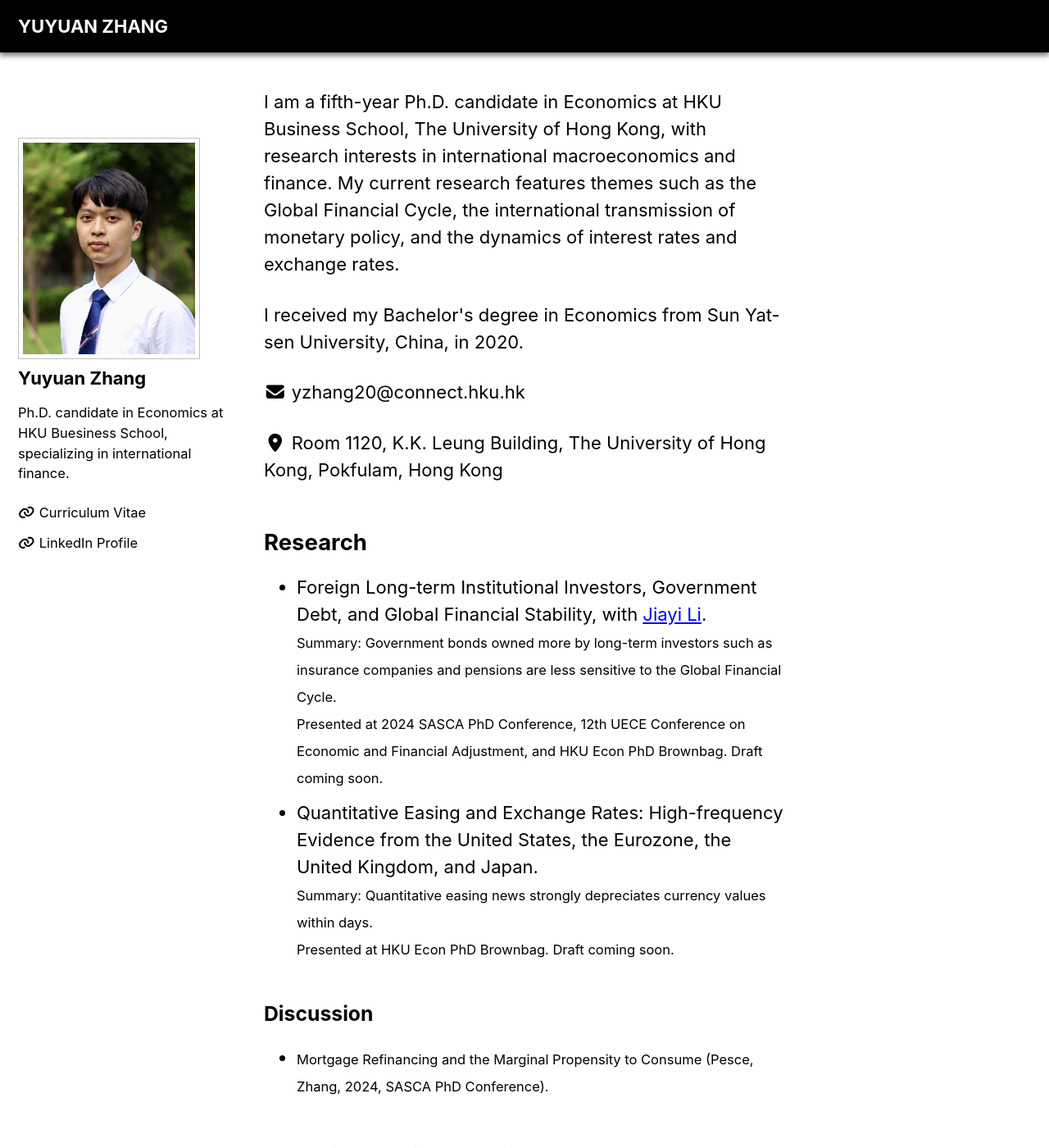
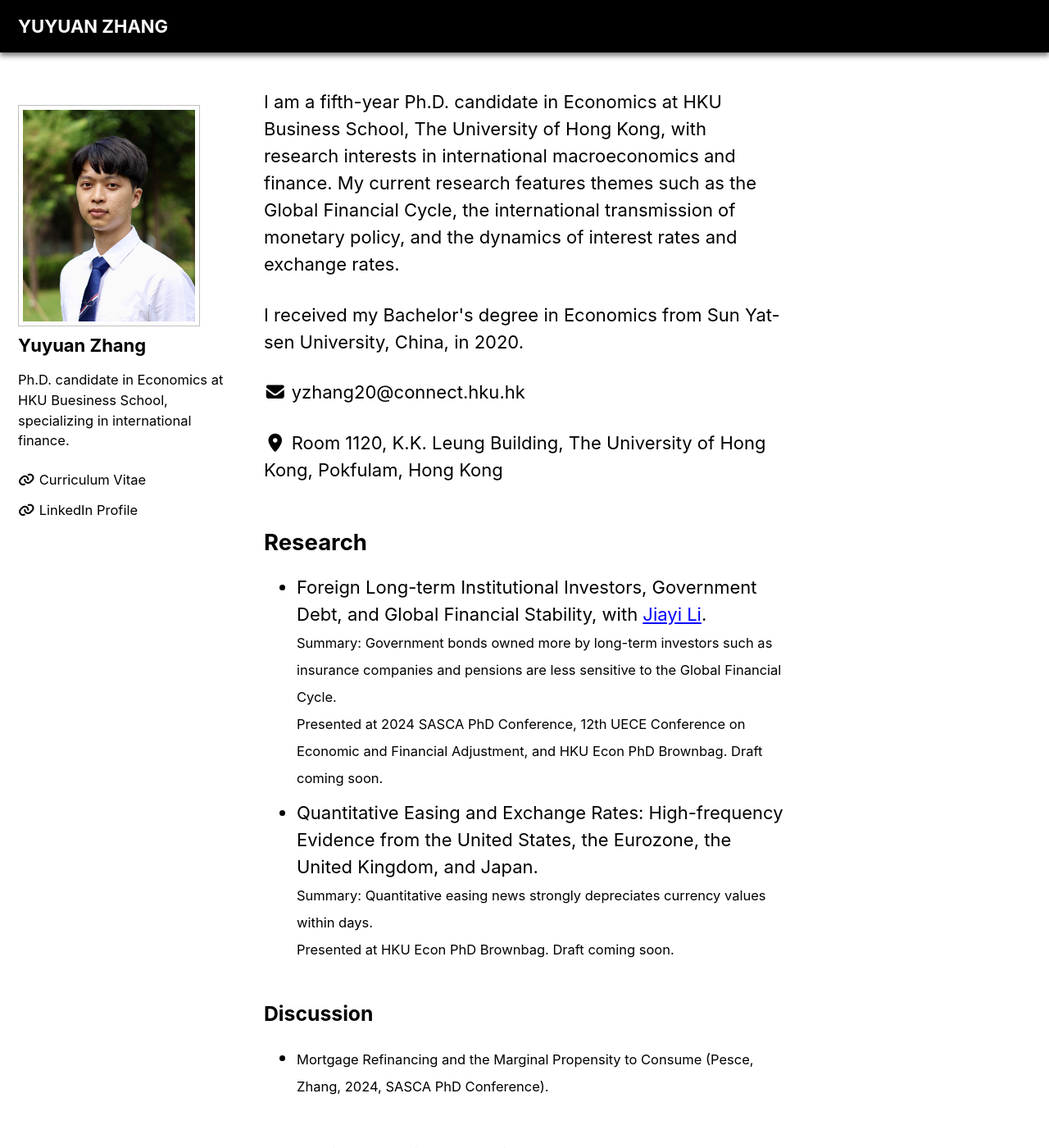
Before and after one commit to yuyuanecon/yuyuanecon.github.io, a Jekyll site: the page built from index.html, in a window 1280 px wide and 1400 px high. Shown: the whole window at 82% size. Built offline with Jekyll 4.4.1, drawn with Linux system fonts in a browser that asks for light colours; cached includes are drawn as plain includes; the list of posts is cut into pages by our own code.

Commit message:
Update _sidebar.scss

```diff
--- a/_sass/minimal-mistakes/_sidebar.scss
+++ b/_sass/minimal-mistakes/_sidebar.scss
@@ -168,7 +168,7 @@
 */
 
 .avatar-placeholder {
-  height: 60px; // Adjust this value to add space above the avatar
+  height: 20px; // Adjust this value to add space above the avatar
 }
 
 .author__content {
```
